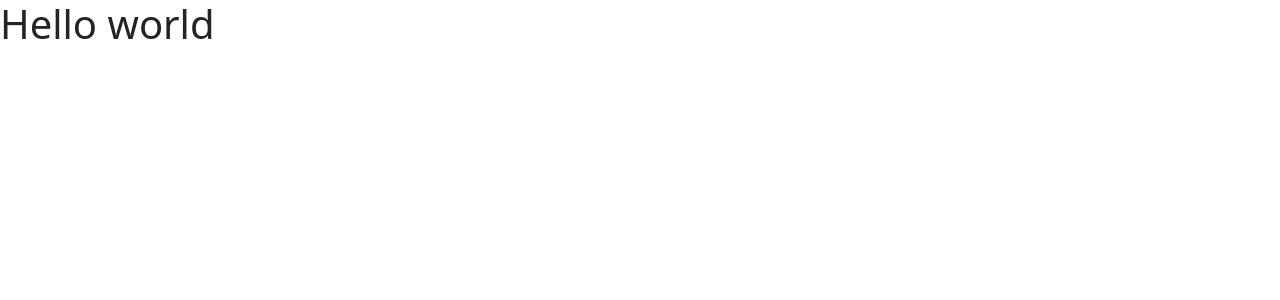
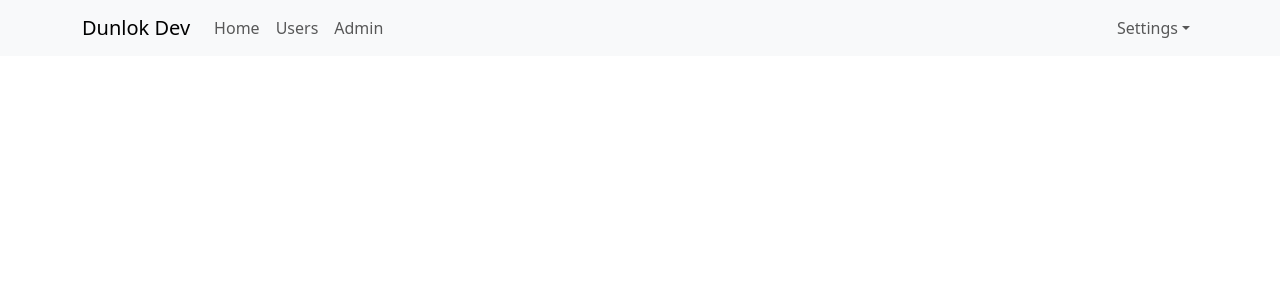
Before and after one commit to dunlokdev/Learn-ReactJS, a React (Create React App) app in the folder reactjs-app-base/: page / in a window 1280 px wide. Shown: the top 300 px of the page. Built offline with nearby package versions, Linux system fonts and the light colour scheme.

Commit message:
Design Header with Bootstrap

```diff
--- a/reactjs-app-base/src/App.js
+++ b/reactjs-app-base/src/App.js
@@ -1,9 +1,10 @@
 import './App.scss';
+import Header from './components/Header/Header';
 
 const App = () => {
   return (
     <div className='app-container'>
-      <h1>Hello world</h1>
+      <Header />
     </div>
   );
 };
--- /dev/null
+++ b/reactjs-app-base/src/components/Header/Header.js
@@ -0,0 +1,32 @@
+import Container from 'react-bootstrap/Container';
+import Nav from 'react-bootstrap/Nav';
+import Navbar from 'react-bootstrap/Navbar';
+import NavDropdown from 'react-bootstrap/NavDropdown';
+
+const Header = () => {
+  return (
+    <Navbar bg='light' expand='lg'>
+      <Container>
+        <Navbar.Brand href='#home'>Dunlok Dev</Navbar.Brand>
+        <Navbar.Toggle aria-controls='basic-navbar-nav' />
+        <Navbar.Collapse id='basic-navbar-nav'>
+          <Nav className='me-auto'>
+            <Nav.Link href='#home'>Home</Nav.Link>
+            <Nav.Link href='#link'>Users</Nav.Link>
+            <Nav.Link href='#link'>Admin</Nav.Link>
+          </Nav>
+          <Nav>
+            <NavDropdown title='Settings' id='basic-nav-dropdown'>
+              <NavDropdown.Item href='#action/3.1'>Log in</NavDropdown.Item>
+              <NavDropdown.Item href='#action/3.2'>Log out</NavDropdown.Item>
+              <NavDropdown.Divider />
+              <NavDropdown.Item href='#action/3.3'>Profile</NavDropdown.Item>
+            </NavDropdown>
+          </Nav>
+        </Navbar.Collapse>
+      </Container>
+    </Navbar>
+  );
+};
+
+export default Header;
```
